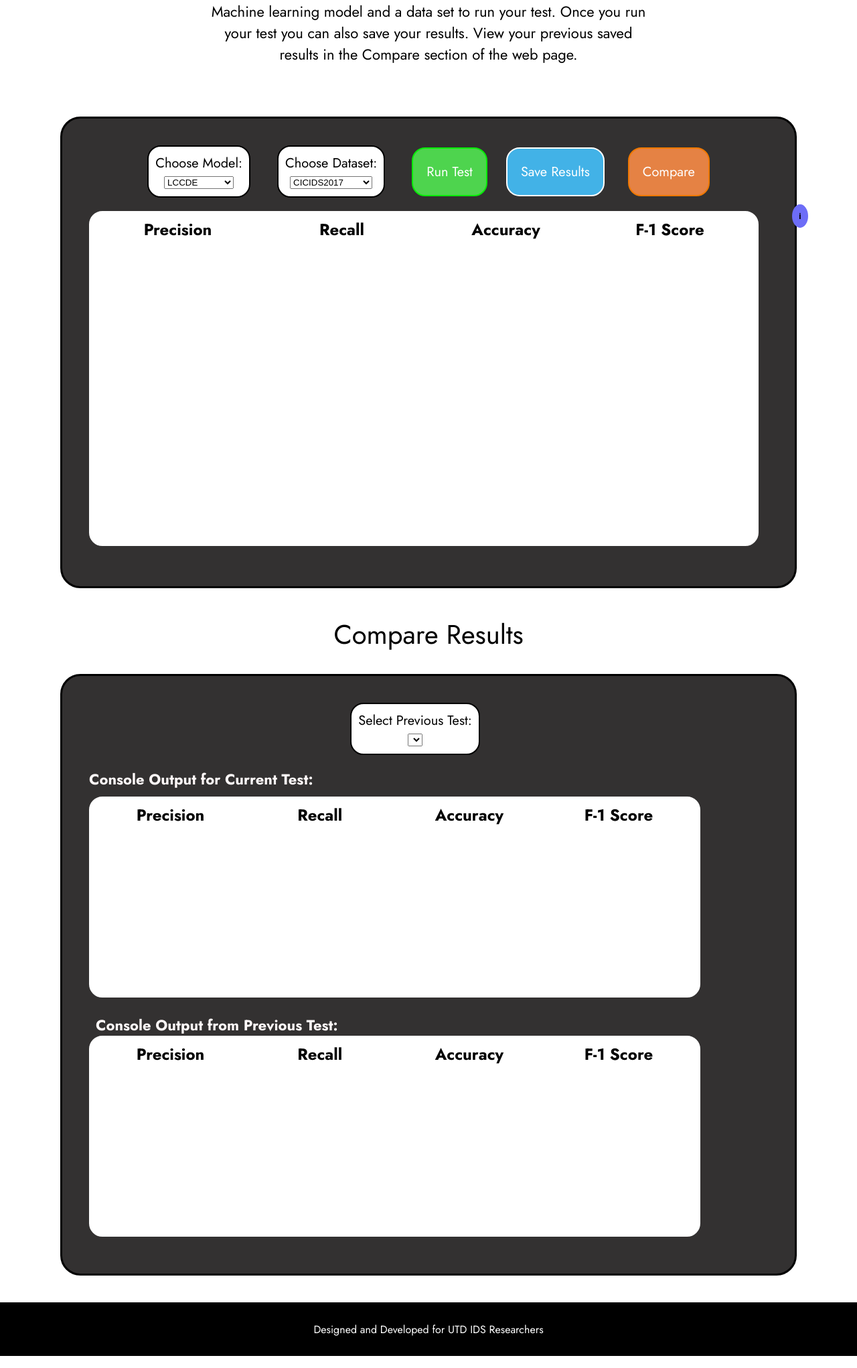
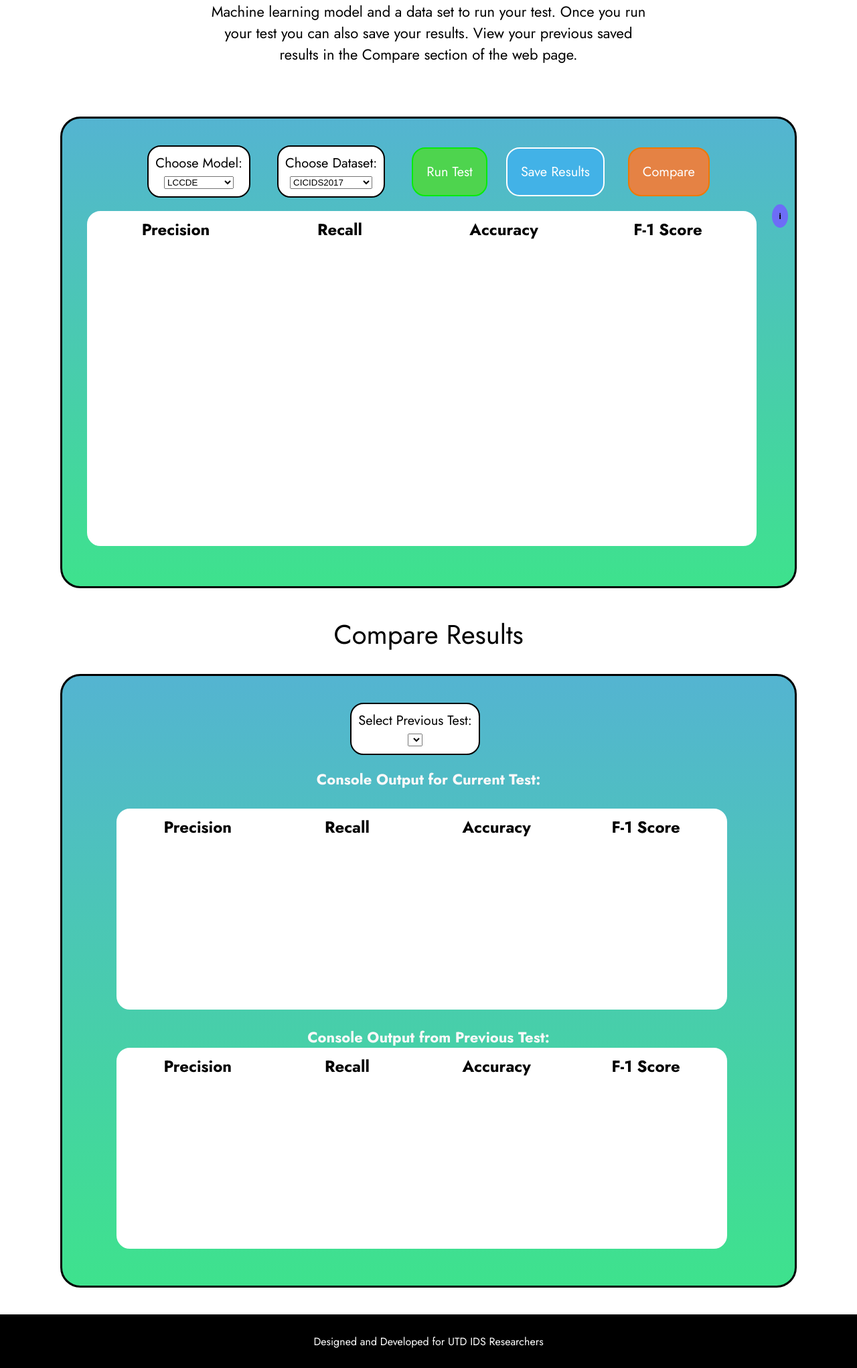
Before and after one commit to Ohiani1/Team67-IDS, a Flask app: page / in a window 1280 px wide. Shown: the part 246-2288 px from the top of the page at 67% size. Run offline with Flask 3, Linux system fonts and the light colour scheme; lists and menus that the app fills with data are empty; some web fonts are replaced.

Commit message:
type stuff

```diff
--- a/Frontend/static/script.js
+++ b/Frontend/static/script.js
@@ -17,6 +17,18 @@ function closeInfoPopup() {
     document.getElementById("myMoreInformation").style.display = "none";
 }
 
+document.getElementById('model').addEventListener('change', function() {
+  var selectedValue = this.value;
+  var parametersContainer = document.querySelector('.parameters_container');
+
+  if (selectedValue === 'MHT') {
+    parametersContainer.style.display = 'flex';
+  } else {
+    parametersContainer.style.display = 'none';
+  }
+});
+
+
 function scrollToCompareResults() {
   const compareResultsDiv = document.getElementById('compare-results');
   compareResultsDiv.scrollIntoView({ behavior: 'smooth' });
@@ -28,7 +40,7 @@ let metricsData = null;
 let currentModel = null;
 let currentDataSet = null
 
-var homeUrl = "https://27a1-153-33-34-246.ngrok-free.app"
+var homeUrl = "https://5b25-129-110-241-33.ngrok-free.app"
 
 
 
--- a/Frontend/static/style.css
+++ b/Frontend/static/style.css
@@ -16,6 +16,7 @@ body{
 width: 1100px;
   height: auto;
   background: rgb(51, 49, 49);
+  background: linear-gradient(to bottom, #54b4d1, #3ee28d);
   padding: 30px;
   border: 3px solid rgb(0, 0, 0);
   border-radius: 30px;
@@ -86,9 +87,10 @@ width: 1100px;
   display: flex;
   justify-content: center;
   align-items: center;
+
 }
 
-.dropdown {
+.dropdown, .parameters {
   font-family: "Jost", sans-serif;
 
   text-align: center;
@@ -274,6 +301,7 @@ select {
   display: flex;
   justify-content: space-around;
   flex-direction: column;
+  align-items: center;
   height:auto;
 }
 
@@ -390,14 +418,19 @@ select {
   width: auto;
   height: auto;
   display: inline-block;
-  margin-right: 250px;
+
   margin-top:10px;
   color: rgb(255, 249, 249);
-  margin-left: 10px;
   font-size:22px;
+  text-align: center;
 }
 
-
+.bodyContainerHeader{
+  display: flex;
+  justify-content: center;
+  align-items: center;
+  margin-bottom:18px;
+}
 .scrollableTextbox2 {
   font-family: "Arial", "Times New Roman", monospace;
   height: 300px;
```
Also changed, not shown: other parts of Frontend/static/style.css (+27 -2 lines).
